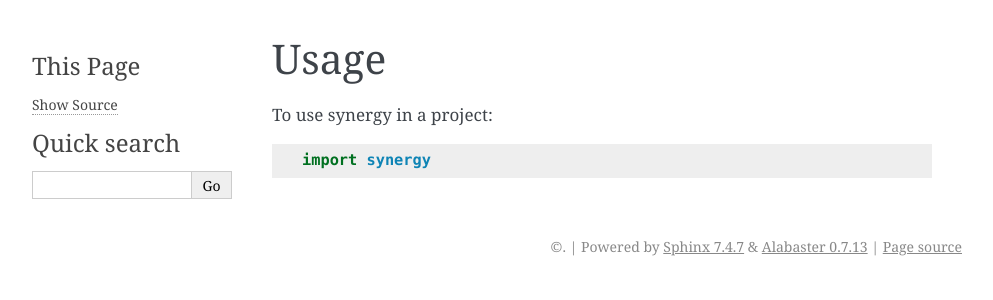
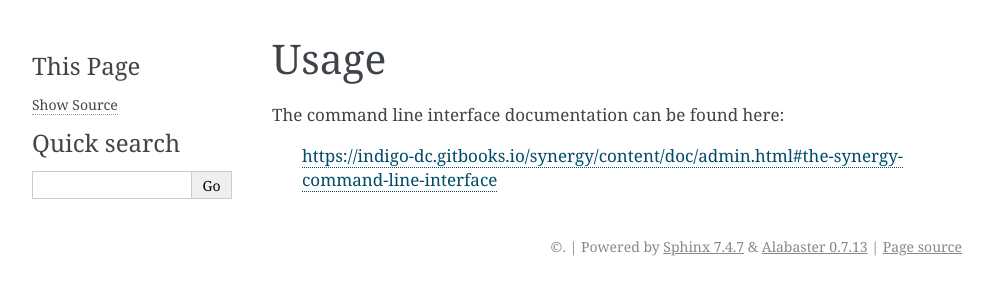
Before and after one commit to openstack-archive/synergy-service, a Sphinx documentation site: the page built from doc/source/usage.rst, in a window 1280 px wide. Shown: the top 300 px of the page, without its empty margins (148-1141 px from the left). Built offline with Sphinx 7.4.7, drawn with Linux system fonts in a browser that asks for light colours.

Commit message:
Update the Sphinx documentation
Point to the more up to date gitbook documentation.

Change-Id: I8e40ade71b8e5ab5104b99e20b25da42d7fca753

```diff
--- a/CONTRIBUTING.rst
+++ b/CONTRIBUTING.rst
@@ -1,3 +1,7 @@
 Bugs should be filed on Launchpad, not GitHub:
 
    https://bugs.launchpad.net/synergy-service
+
+Also check the developer documentation at:
+
+   https://indigo-dc.gitbooks.io/synergy/content/doc/developer.html
--- a/doc/source/installation.rst
+++ b/doc/source/installation.rst
@@ -2,4 +2,6 @@
 Installation
 ============
 
-TODO
+The up to date installation manual can be found here:
+
+   https://indigo-dc.gitbooks.io/synergy/content/doc/admin.html
--- a/doc/source/usage.rst
+++ b/doc/source/usage.rst
@@ -2,6 +2,6 @@
 Usage
 ========
 
-To use synergy in a project::
+The command line interface documentation can be found here:
 
-    import synergy
+   https://indigo-dc.gitbooks.io/synergy/content/doc/admin.html#the-synergy-command-line-interface
```
